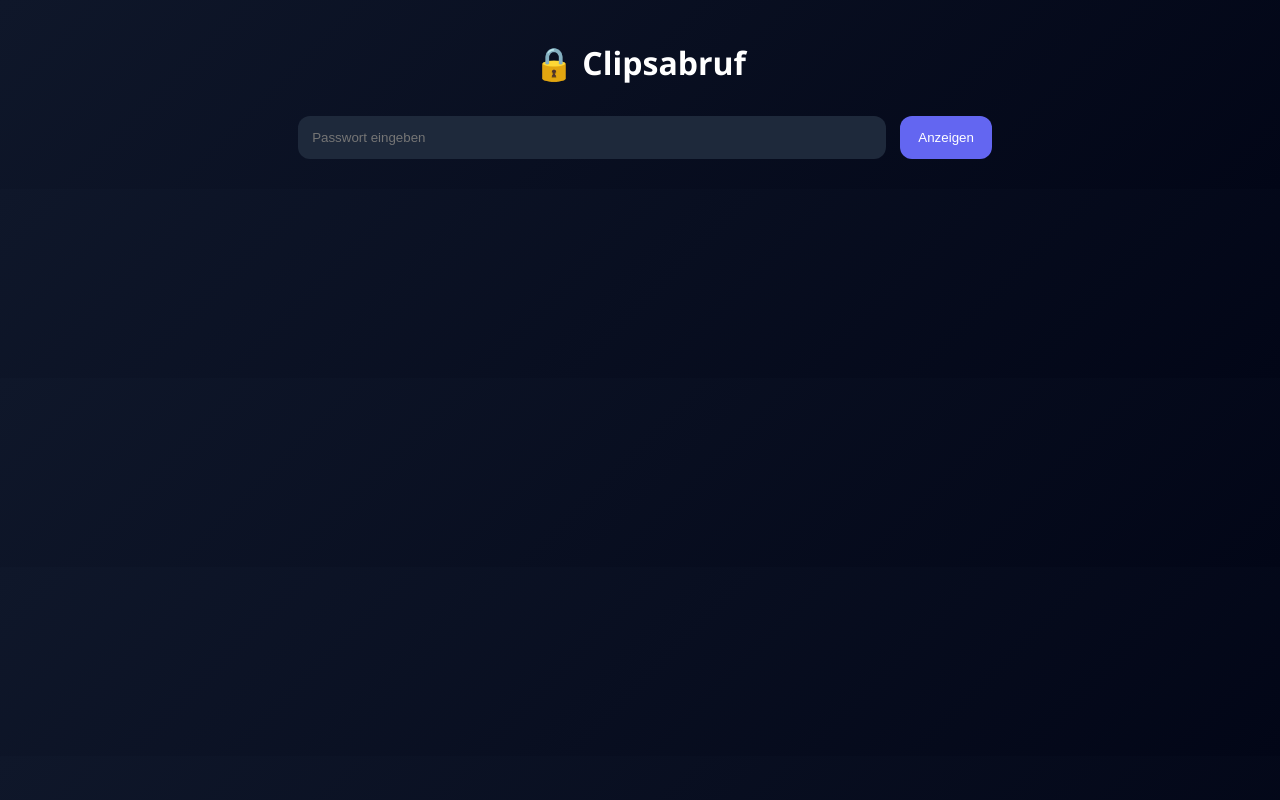
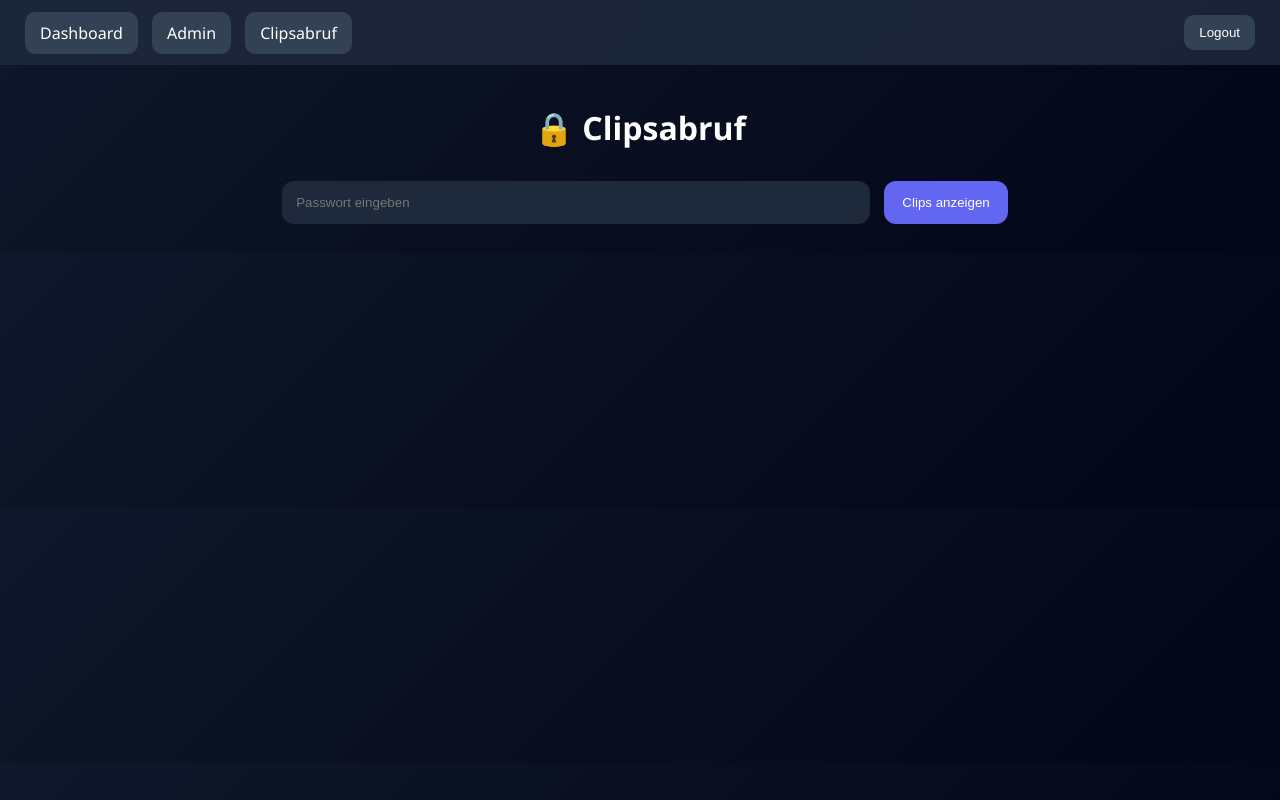
Before and after one commit to stolluka/clipperino, a website: page public/clips.html in a window 1280 px wide. Drawn offline with Linux system fonts and the light colour scheme.

Commit message:
Update clips.html

```diff
--- a/public/clips.html
+++ b/public/clips.html
@@ -6,18 +6,31 @@
 </head>
 <body>
 
+<nav>
+  <div>
+    <a href="/dashboard.html">Dashboard</a>
+    <a href="/admin.html">Admin</a>
+    <a href="/clips.html">Clipsabruf</a>
+  </div>
+  <button onclick="logout()">Logout</button>
+</nav>
+
 <div class="container">
 
 <h1>🔒 Clipsabruf</h1>
 
 <input id="password" placeholder="Passwort eingeben">
-<button onclick="loadAllClips()">Anzeigen</button>
+<button onclick="loadAllClips()">Clips anzeigen</button>
 
 <div id="clips"></div>
 
 </div>
 
 <script>
+function logout() {
+  fetch("/logout").then(() => location.href = "/");
+}
+
 function getEmbedUrl(url) {
   const parts = url.split("/");
   const clipId = parts[parts.length - 1];
@@ -36,7 +49,7 @@ async function loadAllClips() {
   });
 
   if (!res.ok) {
-    alert("Falsches Passwort");
+    alert("❌ Falsches Passwort");
     return;
   }
 
```
